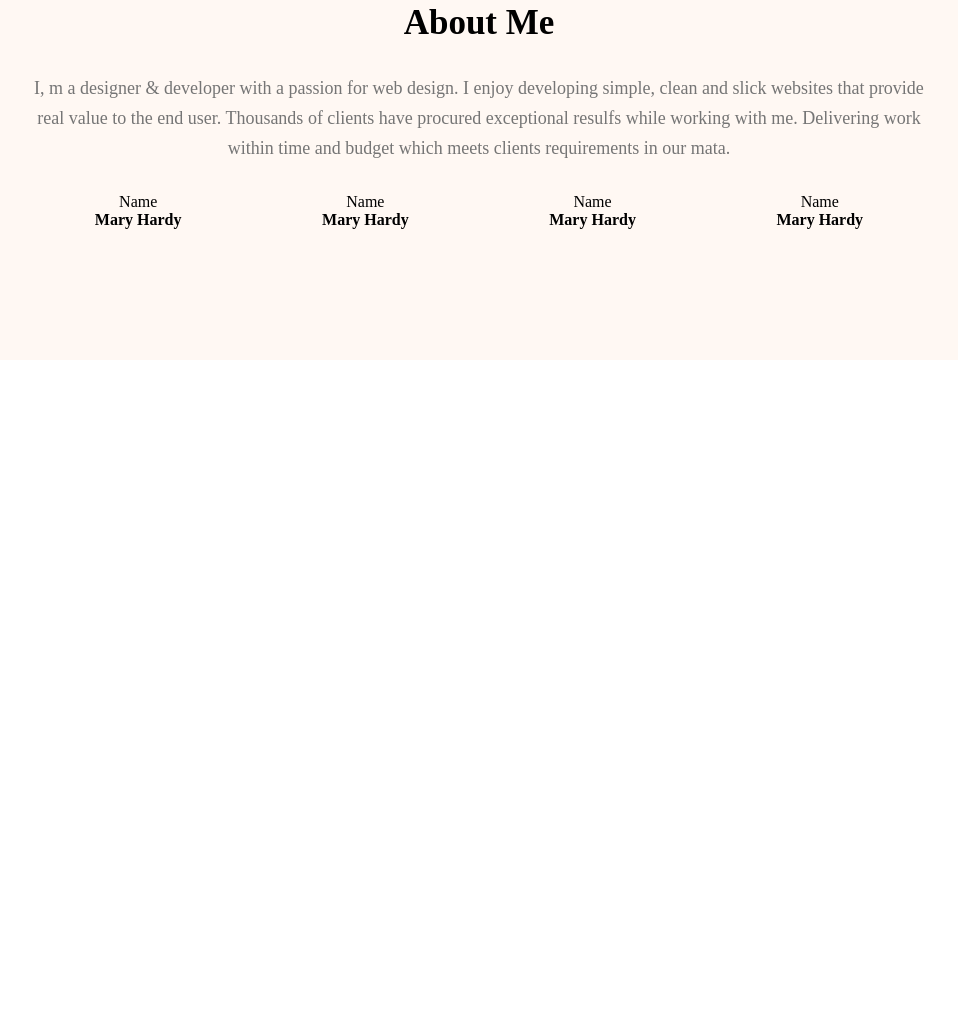
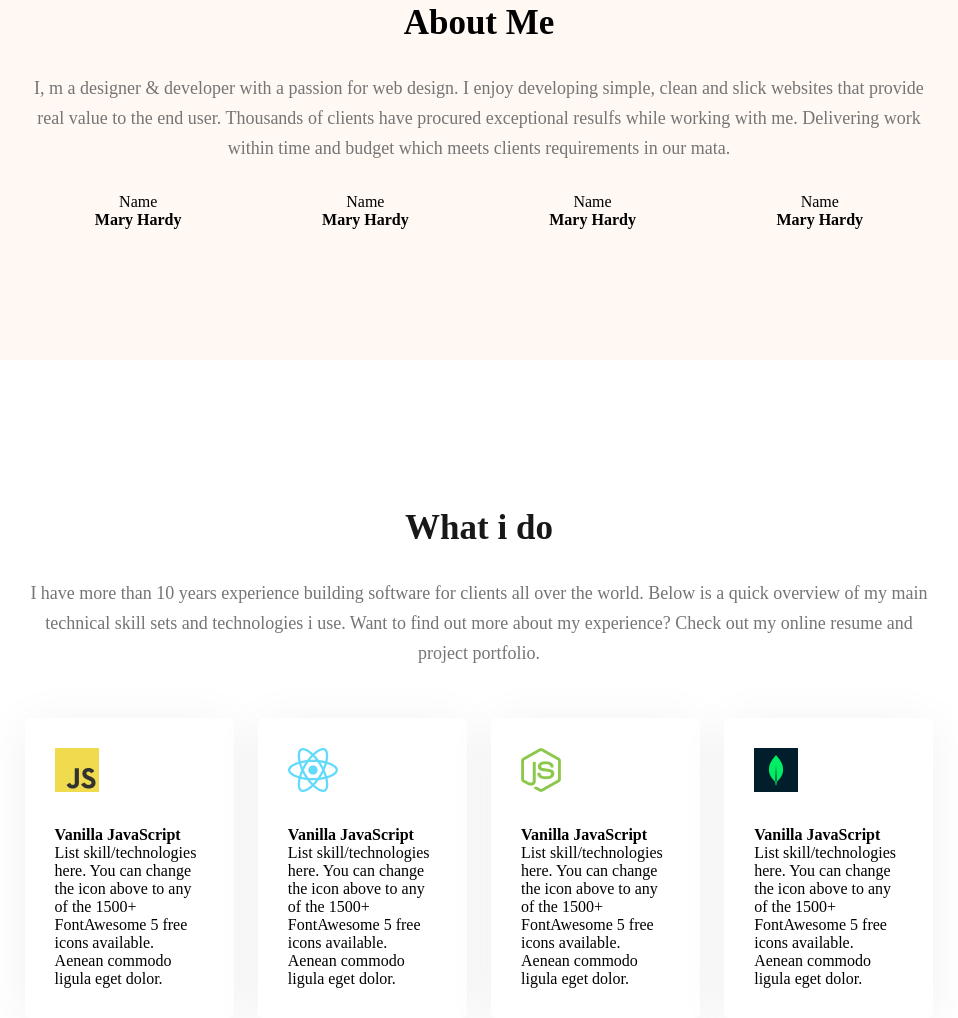
Before and after one commit to khirul-alam/my-portfolio, a plain HTML site: page index.html in a window 1280 px wide. Shown: the part 1083-2101 px from the top of the page, without its empty margins (161-1119 px from the left). Before the commit the page ends 1443 px from the top, so only its background shows below. Drawn offline with Linux system fonts and the light colour scheme.

Commit message:
Sill section

```diff
--- a/index.html
+++ b/index.html
@@ -65,6 +65,38 @@
 
 
     </section>
+ ‍   <section id="skill">
+      <div class="sill-container">
+        <div class="skill-info">
+            <h3>What i do</h3>
+            <p>I have more than 10 years experience building software for clients all over the world. Below is a quick overview of my main technical skill sets and technologies i use. Want to find out more about my experience? Check out my online resume and project portfolio.</p>
+        </div>
+        <div class="skill-box">
+            <div class="sill-card">
+                <img src="images/icons/js.png" alt="JavaScript">
+                <h4>Vanilla JavaScript</h4>
+                <p>List skill/technologies here. You can change the icon above to any of the 1500+ FontAwesome 5 free icons available. Aenean commodo ligula eget dolor.</p>
+            </div>
+            <div class="sill-card">
+                <img src="images/icons/react.png" alt="JavaScript">
+                <h4>Vanilla JavaScript</h4>
+                <p>List skill/technologies here. You can change the icon above to any of the 1500+ FontAwesome 5 free icons available. Aenean commodo ligula eget dolor.</p>
+            </div>
+            <div class="sill-card">
+                <img src="images/icons/nodejs.png" alt="JavaScript">
+                <h4>Vanilla JavaScript</h4>
+                <p>List skill/technologies here. You can change the icon above to any of the 1500+ FontAwesome 5 free icons available. Aenean commodo ligula eget dolor.</p>
+            </div>
+            <div class="sill-card">
+                <img src="images/icons/mongo.png" alt="JavaScript">
+                <h4>Vanilla JavaScript</h4>
+                <p>List skill/technologies here. You can change the icon above to any of the 1500+ FontAwesome 5 free icons available. Aenean commodo ligula eget dolor.</p>
+            </div>
+        </div>
+
+      </div>
+
+ </section>
 
 </body>
 </html>
--- a/style.css/portfolio.css
+++ b/style.css/portfolio.css
@@ -131,3 +131,55 @@
     color: #474747;
     line-height: ;
 }
+
+#skill{
+    padding-top: 130px;
+}
+
+#skill .sill-container{
+    width: 71%;
+    max-width: 1077px;
+    margin: 0 auto;
+
+}
+
+
+
+#skill .sill-container .skill-info{
+    margin: 0 auto;
+    text-align: center;
+}
+#skill .sill-container .skill-info h3{
+    font-size: 35px;
+    font-weight: bold;
+    margin-bottom: 30px;
+    color: #181818;
+}
+#skill .sill-container .skill-info p{
+    font-size: 18px;
+    color: #757575;
+    margin-bottom: 50px;
+    line-height: 30px;
+}
+
+
+
+.sill-card{
+    /* width: 23%; */
+    background: #ffffff;
+    padding: 30px;
+    border-radius: 5px;
+    box-shadow: 0 6px 50px rgba(0,0,0,0.06);
+
+
+}
+#skill .skill-box{
+    display: flex;
+    gap: 24px;
+
+
+}
+
+.sill-card img{
+    margin-bottom: 30px;
+}
```
